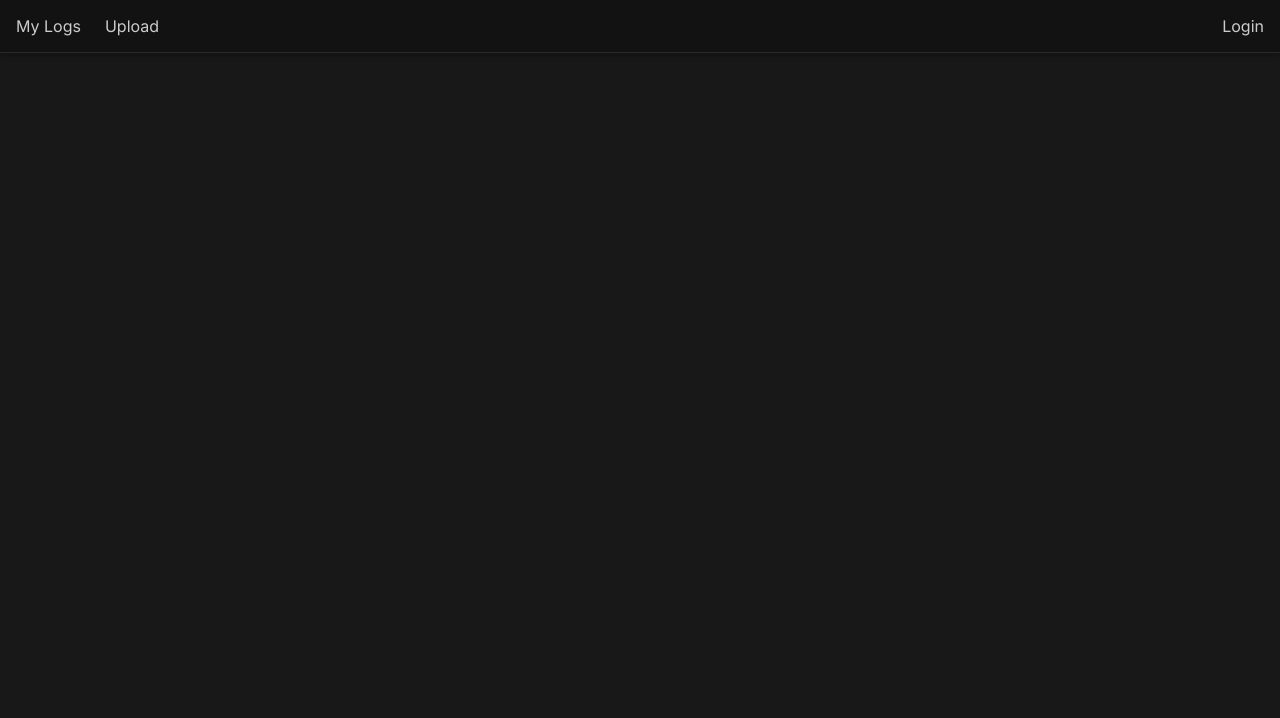
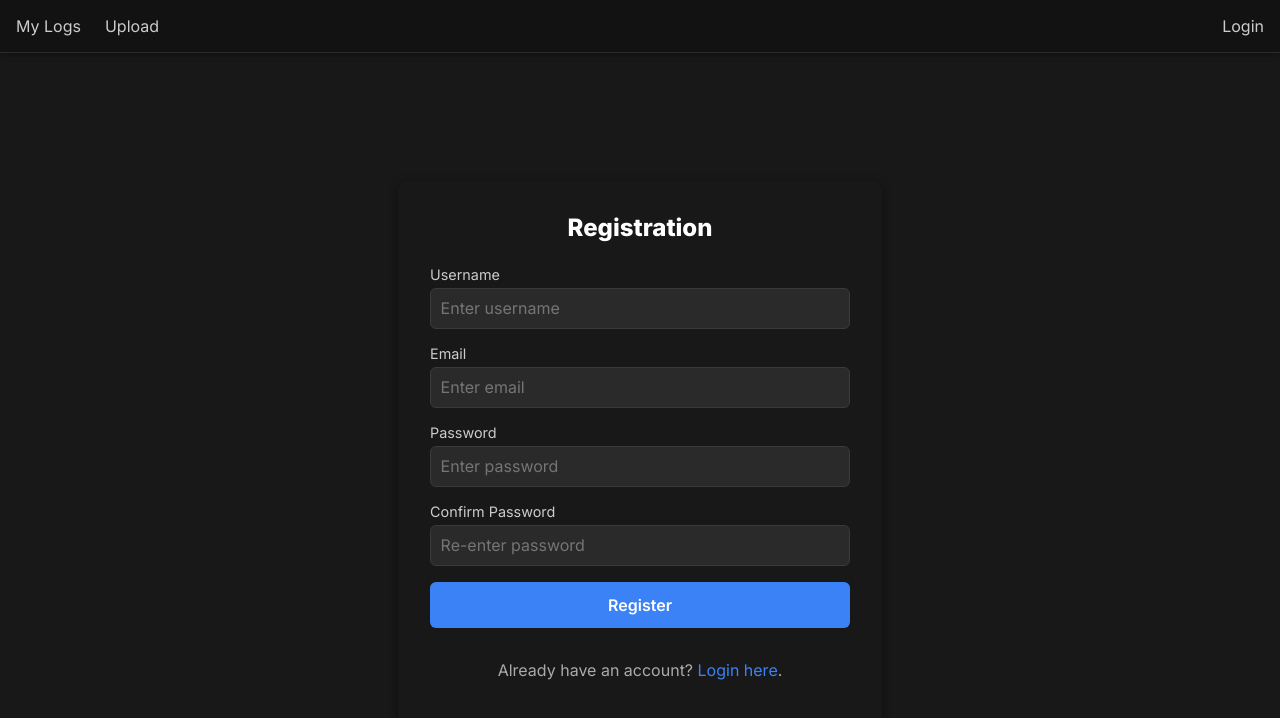
Before and after one commit to tgriesb/WowLogAnalyzerVueClient, a Vue app: page /register in a window 1280 px wide. Shown: the top 718 px of the page. Built offline with nearby package versions, Linux system fonts and the light colour scheme; what vue-good-table-next would draw is missing.

Commit message:
various bug fixes

```diff
--- a/index.html
+++ b/index.html
@@ -15,7 +15,7 @@
 		<meta name="mobile-web-app-capable" content="yes" />
 		<meta name="apple-mobile-web-app-capable" content="yes" />
 		<meta name="apple-mobile-web-app-status-bar-style" content="default" />
-		<title>Loading&hellip;</title>
+		<title>Wow Log Analyzer</title>
 		<style id="theme"></style>
 		<style id="custom-css"></style>
 
--- a/src/App.vue
+++ b/src/App.vue
@@ -31,12 +31,13 @@
 <script setup>
 import { RouterView, useRouter, RouterLink } from 'vue-router'
 import { useAuthStore } from './store/auth'
-import { ref } from 'vue'
+import { computed } from 'vue'
 
 const auth = useAuthStore()
 const router = useRouter()
-const user = auth.user
-const isAuthenticated = auth.isAuthenticated
+
+const isAuthenticated = computed(() => auth.isAuthenticated)
+const user = computed(() => auth.user)
 
 
 const logout = async () => {
--- a/src/router/index.js
+++ b/src/router/index.js
@@ -1,23 +1,25 @@
 import { createRouter, createWebHistory } from 'vue-router'
 import { useAuthStore } from '../store/auth'
-import LoginView from '../views/LoginView.vue'
-import DashboardView from '../views/DashboardView.vue'
+import Login from '../views/Login.vue'
+import Dashboard from '../views/Dashboard.vue'
 import LogUploader from '../views/LogUploader.vue'
 import Encounter from '../views/Encounter.vue'
 import Log from '../views/Log.vue'
+import Registration from '../views/Registration.vue'
 
 const routes = [
-  { path: '/login', name: 'login', component: LoginView },
-  { path: '/', name: 'dashboard', component: DashboardView, meta: { requiresAuth: true } },
-  { path: '/log-upload', name: 'log-upload', component: LogUploader, meta: { requiresAuth: true } },
-  { path: '/log/:logId', name: 'log', component: Log, meta: { requiresAuth: true }, children:
+  { path: '/login', name: 'login', component: Login, meta: { requiresUnAuth: true, title: 'Login' }  },
+  { path: '/register', name: 'register', component: Registration, meta: { requiresUnAuth: true, title: 'Registration' }  },
+  { path: '/', name: 'dashboard', component: Dashboard, meta: { requiresAuth: true, title: 'Dashboard' } },
+  { path: '/log-upload', name: 'log-upload', component: LogUploader, meta: { requiresAuth: true, title: 'Log Upload' } },
+  { path: '/log/:logId', name: 'log', component: Log, meta: { requiresAuth: true, title: 'Log' }, children:
     [
       {
         path: 'encounter/:encounterId',
         name: 'encounter',
         component: Encounter,
         props: true,
-        meta: { requiresAuth: true }
+        meta: { requiresAuth: true, title: 'Encounter Overview' }
       }
     ]
    }
@@ -30,12 +32,21 @@ const router = createRouter({
 
 router.beforeEach((to) => {
   const auth = useAuthStore()
-  if (to.meta.requiresAuth && !auth.isAuthenticated) {
+  if (
+    to.meta.requiresAuth &&
+    !auth.isAuthenticated
+  ) {
     return { name: 'login' }
   }
 
-  if (to.name == 'login' && auth.isAuthenticated) {
+  if (auth.isAuthenticated && to.meta.requiresUnAuth) {
     return { name: 'dashboard'}
+  }
+
+  if (to.meta.title) {
+    document.title = to.meta.title + ' - Wow Log Analyzer';
+  } else {
+    document.title = 'Wow Log Analyzer';
   }
 })
 
--- a/src/store/auth.js
+++ b/src/store/auth.js
@@ -25,18 +25,8 @@ export const useAuthStore = defineStore('auth', {
         })
 
         if (!res.ok) throw new Error('Invalid credentials')
-
         const data = await res.json()
-        let expireDate = new Date()
-        const expireMinutes = parseInt(data.expireMinutes)
-        expireDate.setMinutes(expireDate.getMinutes() + (expireMinutes - 1));
-        this.token = data.token
-        this.user = data.user
-        this.tokenExpiry = expireDate.toString()
-
-        localStorage.setItem('token', data.token)
-        localStorage.setItem('user', JSON.stringify(data.user))
-        localStorage.setItem('tokenExpiry', this.tokenExpiry)
+        await this.storeJwt(data.token, data.user, data.expireMinutes)
         return true
       } catch (err) {
         console.error(err)
@@ -44,11 +34,24 @@ export const useAuthStore = defineStore('auth', {
       }
     },
 
+    async storeJwt(token, user, expireMinutes) {
+      let expireDate = new Date()
+      expireDate.setMinutes(expireDate.getMinutes() + (parseInt(expireMinutes) - 1));
+      this.token = token
+      this.user = user
+      this.tokenExpiry = expireDate.toString()
+
+      localStorage.setItem('token', token)
+      localStorage.setItem('user', JSON.stringify(user))
+      localStorage.setItem('tokenExpiry', this.tokenExpiry)
+    },
+
     logout() {
       this.token = null
       this.user = null
       localStorage.removeItem('token')
       localStorage.removeItem('user')
+      localStorage.removeItem('tokenExpiry')
     },
   },
 })
--- a/src/views/DashboardView.vue
+++ b/src/views/Dashboard.vue
@@ -30,7 +30,6 @@
 </template>
 
 <script setup>
-import { reactive } from 'vue'
 import { useRouter } from 'vue-router'
 import { ref, onMounted } from 'vue'
 import { useApi } from '../composables/useApi'
--- a/src/views/Encounter.vue
+++ b/src/views/Encounter.vue
@@ -159,10 +159,10 @@ const encounterDetails = computed(() => {
 })
 
 const tabs = [
-  { label: 'Overview', path: `/encounter/${encounterId}` },
-  { label: 'Damage', path: `/encounter/${encounterId}/damage` },
-  { label: 'Healing', path: `/encounter/${encounterId}/healing` },
-  { label: 'Deaths', path: `/encounter/${encounterId}/deaths` },
+  { label: 'Overview', path: `/log/${logId}/encounter/${encounterId}` },
+  { label: 'Damage', path: `/log/${logId}/encounter/${encounterId}/damage` },
+  { label: 'Healing', path: `/log/${logId}/encounter/${encounterId}/healing` },
+  { label: 'Deaths', path: `/log/${logId}/encounter/${encounterId}/deaths` },
 ]
 
 const characters = ref([])
--- /dev/null
+++ b/src/views/Registration.vue
@@ -0,0 +1,231 @@
+<template>
+  <div class="register-page">
+    <h2>Registration</h2>
+
+    <form @submit.prevent="handleSubmit" class="register-form">
+      <div class="form-group">
+        <label for="username">Username</label>
+        <input
+          id="username"
+          v-model.trim="username"
+          type="text"
+          placeholder="Enter username"
+        />
+        <span v-if="errors.username" class="error">{{ errors.username }}</span>
+      </div>
+
+      <div class="form-group">
+        <label for="email">Email</label>
+        <input
+          id="email"
+          v-model.trim="email"
+          type="email"
+          placeholder="Enter email"
+        />
+        <span v-if="errors.email" class="error">{{ errors.email }}</span>
+      </div>
+
+      <div class="form-group">
+        <label for="password">Password</label>
+        <input
+          id="password"
+          v-model.trim="password"
+          type="password"
+          placeholder="Enter password"
+        />
+        <span v-if="errors.password" class="error">{{ errors.password }}</span>
+      </div>
+
+      <div class="form-group">
+        <label for="confirmPassword">Confirm Password</label>
+        <input
+          id="confirmPassword"
+          v-model.trim="confirmPassword"
+          type="password"
+          placeholder="Re-enter password"
+        />
+        <span v-if="errors.confirmPassword" class="error">{{ errors.confirmPassword }}</span>
+      </div>
+
+      <button type="submit" class="register-btn" :disabled="submitting">
+        {{ submitting ? 'Creating Account...' : 'Register' }}
+      </button>
+
+      <p class="login-link">
+        Already have an account?
+        <RouterLink to="/login">Login here</RouterLink>.
+      </p>
+    </form>
+  </div>
+</template>
+
+<script setup>
+import { ref } from 'vue'
+import { RouterLink, useRouter } from 'vue-router'
+import { useApi } from '../composables/useApi'
+
+const router = useRouter()
+const { request } = useApi()
+
+const username = ref('')
+const email = ref('')
+const password = ref('')
+const confirmPassword = ref('')
+const submitting = ref(false)
+
+const errors = ref({
+  username: '',
+  email: '',
+  password: '',
+  confirmPassword: ''
+})
+
+function validate() {
+  errors.value = { username: '', email: '', password: '', confirmPassword: '' }
+  let isValid = true
+
+  if (!username.value) {
+    errors.value.username = 'Username is required'
+    isValid = false
+  }
+
+  const emailRegex = /^[^\s@]+@[^\s@]+\.[^\s@]+$/
+  if (!email.value) {
+    errors.value.email = 'Email is required'
+    isValid = false
+  } else if (!emailRegex.test(email.value)) {
+    errors.value.email = 'Invalid email format'
+    isValid = false
+  }
+
+  if (!password.value) {
+    errors.value.password = 'Password is required'
+    isValid = false
+  } else if (password.value.length < 6) {
+    errors.value.password = 'Password must be at least 6 characters'
+    isValid = false
+  }
+
+  if (confirmPassword.value !== password.value) {
+    errors.value.confirmPassword = 'Passwords do not match'
+    isValid = false
+  }
+
+  return isValid
+}
+
+async function handleSubmit() {
+  if (!validate()) return
+
+  submitting.value = true
+
+  try {
+    const res = await request('/api/user', {
+      method: 'POST',
+      headers: { 'Content-Type': 'application/json' },
+      body: JSON.stringify({
+        username: username.value,
+        email: email.value,
+        password: password.value
+      })
+    })
+
+    alert('Account created successfully!')
+    router.push('/login')
+  } catch (err) {
+    console.error(err)
+    alert('Registration failed. Please try again.')
+  } finally {
+    submitting.value = false
+  }
+}
+</script>
+
+<style scoped>
+.register-page {
+  background: #181818;
+  color: #f1f1f1;
+  padding: 2rem;
+  border-radius: 10px;
+  max-width: 420px;
+  margin: 3rem auto;
+  box-shadow: 0 2px 10px rgba(0, 0, 0, 0.4);
+}
+
+h2 {
+  text-align: center;
+  margin-bottom: 1.5rem;
+  color: #fff;
+}
+
+.register-form {
+  display: flex;
+  flex-direction: column;
+  gap: 1rem;
+}
+
+.form-group {
+  display: flex;
+  flex-direction: column;
+}
+
+label {
+  font-size: 0.9rem;
+  margin-bottom: 0.3rem;
+  color: #ccc;
+}
+
+input {
+  background: #2a2a2a;
+  border: 1px solid #3a3a3a;
+  border-radius: 6px;
+  padding: 0.6rem;
+  color: #f1f1f1;
+  font-size: 1rem;
+}
+
+input:focus {
+  outline: none;
+  border-color: #3b82f6;
+}
+
+.error {
+  color: #ef4444;
+  font-size: 0.8rem;
+  margin-top: 0.2rem;
+}
+
+.register-btn {
+  background: #3b82f6;
+  border: none;
+  padding: 0.8rem;
+  border-radius: 6px;
+  color: white;
+  font-weight: 600;
+  cursor: pointer;
+  transition: background 0.2s;
+}
+
+.register-btn:hover {
+  background: #2563eb;
+}
+
+.register-btn:disabled {
+  background: #555;
+  cursor: not-allowed;
+}
+
+.login-link {
+  text-align: center;
+  margin-top: 1rem;
+  color: #aaa;
+}
+
+.login-link a {
+  color: #3b82f6;
+  text-decoration: none;
+}
+.login-link a:hover {
+  text-decoration: underline;
+}
+</style>
```
Also changed, not shown: src/views/Login.vue (renamed from src/views/LoginView.vue).
